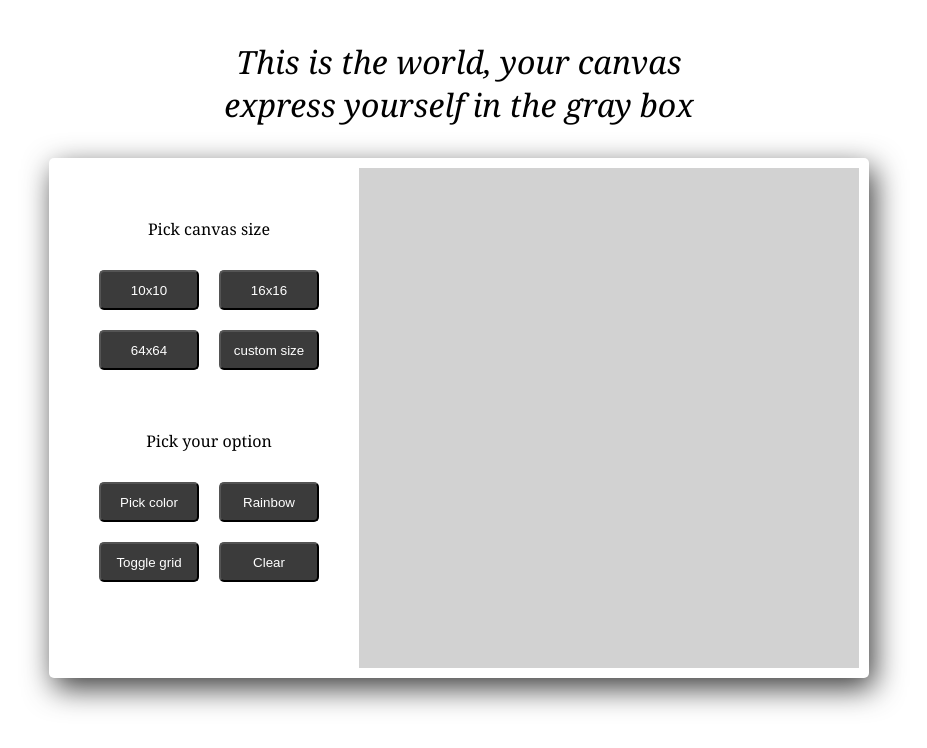
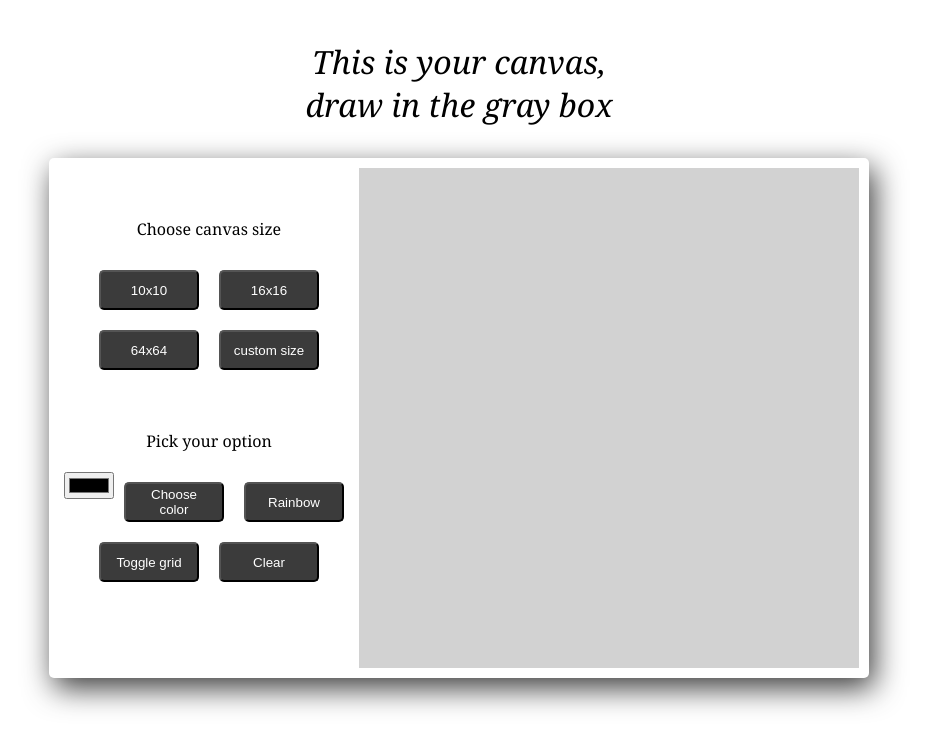
Before and after one commit to NDI-MAO/Etch-a-Sketch, a plain HTML site: page index.html in a window 1280 px wide. Shown: the whole page, without its empty margins (181-1108 px from the left). Drawn offline with Linux system fonts and the light colour scheme.

Commit message:
add Id to for DOM manipulation

```diff
--- a/index.html
+++ b/index.html
@@ -3,15 +3,15 @@
 <head>
     <meta charset="UTF-8">
     <meta name="viewport" content="width=device-width, initial-scale=1.0">
-    <title> 🎨Etch a sketch</title>
+    <title> Etch a sketch</title>
     <link rel="stylesheet" href="./style.css">
 </head>
 <body>
-    <p>This is the world, your canvas<br>express yourself in the gray box</p>
+    <p>This is your canvas,<br>draw in the gray box</p>
     <div class="playground">
         <div class="options">
             <div class="optionOne">
-                <div class="title">Pick canvas size</div>
+                <div class="title">Choose canvas size</div>
                 <div class="sizeHolder">
                     <button class="sizeBox" id="grid10">10x10</button>
                     <button class="sizeBox" id="grid16">16x16</button>
@@ -24,10 +24,12 @@
             <div class="option2">
                 <div class="title">Pick your option</div>
                 <div class="optionHolder">
-                    <button class="optionBox">Pick color</button>
-                    <button class="optionBox">Rainbow</button>
-                    <button class="optionBox">Toggle grid</button>
-                    <button class="optionBox">Clear</button>
+
+                    <input type="color"id="colorPicker">
+                    <button class="optionBox" id="pickColor">Choose color</button>
+                    <button class="optionBox" id="rainbow">Rainbow</button>
+                    <button class="optionBox" id="toggleGrid">Toggle grid</button>
+                    <button class="optionBox" id="clear">Clear</button>
                 </div>
             </div>
 
```
